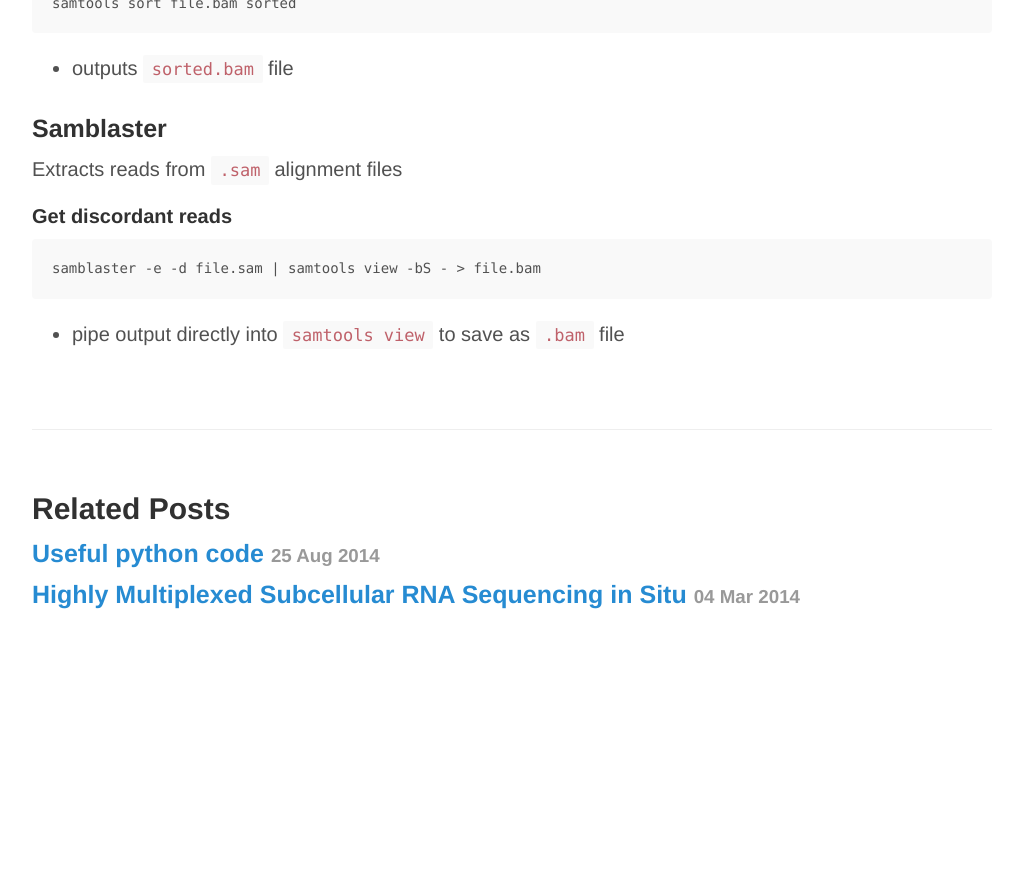
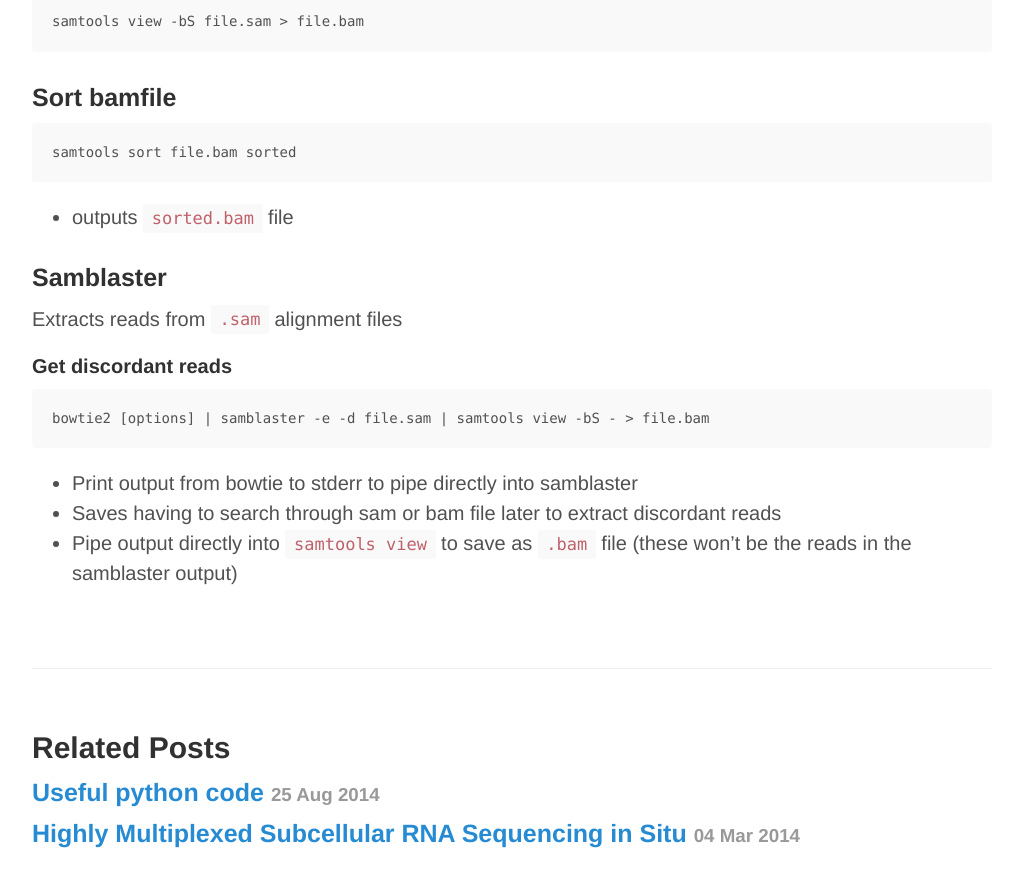
Before and after one commit to timoast/timoast.github.io, a Jekyll site: the page built from _posts/2014-08-24-UsefulCommands.md, in a window 1280 px wide and 900 px high, scrolled down 8546 px. Shown: the top 887 px of the window, without its empty margins (128-1151 px from the left). Built offline with Jekyll 4.4.1, drawn with Linux system fonts in a browser that asks for light colours; Markdown is read by kramdown in place of the engine named in the settings; before the commit the page ends 9216 px from its top, so only the background shows below that; some of the changed text lies outside the part shown.

Commit message:
Updates to useful commands

````diff
--- a/_posts/2014-08-24-UsefulCommands.md
+++ b/_posts/2014-08-24-UsefulCommands.md
@@ -214,6 +214,13 @@
 tar cvfz slam.tgz slam/
 ```
 
+Decompress files
+
+```bash
+tar -x -f file.tar
+tar -x -z -f file.tgz
+```
+
 ## Download data from SRA
 
 ### Using wget
@@ -360,6 +367,8 @@
 
 #### Get discordant reads
 ```
-samblaster -e -d file.sam | samtools view -bS - > file.bam
+bowtie2 [options] | samblaster -e -d file.sam | samtools view -bS - > file.bam
 ```
-* pipe output directly into `samtools view` to save as `.bam` file
+* Print output from bowtie to stderr to pipe directly into samblaster
+* Saves having to search through sam or bam file later to extract discordant reads
+* Pipe output directly into `samtools view` to save as `.bam` file (these won't be the reads in the samblaster output)
````
Also changed, not shown: 3 other files.
